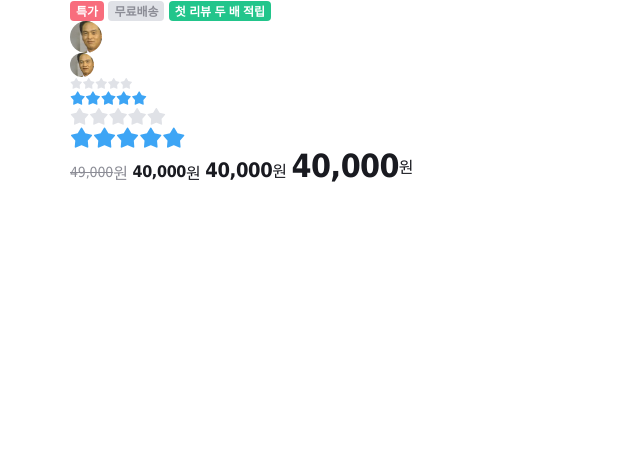
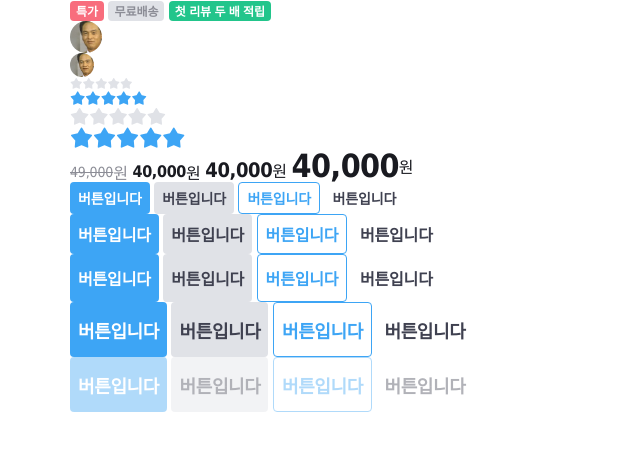
Before and after one commit to codeblue25/tommorrow_house, a website: page index.html in a window 1280 px wide. Shown: the whole page, without its empty margins (0-640 px from the left). Drawn offline with nearby package versions, Linux system fonts and the light colour scheme; files that its build step writes are made by us from their sources; files whose address does not match are found by name.

Commit message:
💄 Implement button components

```diff
--- a/index.html
+++ b/index.html
@@ -93,6 +93,51 @@
           <span class="currency">원</span>
         </div>
       </div>
+
+      <div>
+        <div>
+          <button type="button" class="btn-primary btn-32">버튼입니다</button>
+          <button type="button" class="btn-secondary btn-32">버튼입니다</button>
+          <button type="button" class="btn-outlined btn-32">버튼입니다</button>
+          <button type="button" class="btn-ghost btn-32">버튼입니다</button>
+        </div>
+
+        <div>
+          <button type="button" class="btn-primary btn-40">버튼입니다</button>
+          <button type="button" class="btn-secondary btn-40">버튼입니다</button>
+          <button type="button" class="btn-outlined btn-40">버튼입니다</button>
+          <button type="button" class="btn-ghost btn-40">버튼입니다</button>
+        </div>
+
+        <div>
+          <button type="button" class="btn-primary btn-48">버튼입니다</button>
+          <button type="button" class="btn-secondary btn-48">버튼입니다</button>
+          <button type="button" class="btn-outlined btn-48">버튼입니다</button>
+          <button type="button" class="btn-ghost btn-48">버튼입니다</button>
+        </div>
+
+        <div>
+          <button type="button" class="btn-primary btn-55">버튼입니다</button>
+          <button type="button" class="btn-secondary btn-55">버튼입니다</button>
+          <button type="button" class="btn-outlined btn-55">버튼입니다</button>
+          <button type="button" class="btn-ghost btn-55">버튼입니다</button>
+        </div>
+
+        <div>
+          <button type="button" class="btn-primary btn-55" disabled>
+            버튼입니다
+          </button>
+          <button type="button" class="btn-secondary btn-55" disabled>
+            버튼입니다
+          </button>
+          <button type="button" class="btn-outlined btn-55" disabled>
+            버튼입니다
+          </button>
+          <button type="button" class="btn-ghost btn-55" disabled>
+            버튼입니다
+          </button>
+        </div>
+      </div>
     </div>
   </body>
 </html>
--- a/styles/main.scss
+++ b/styles/main.scss
@@ -15,5 +15,6 @@
 @import './modules/avatars';
 @import './modules/star-ratings';
 @import './modules/prices';
+@import './modules/buttons';
 
 @import './layouts/grids';
--- /dev/null
+++ b/styles/modules/_buttons.scss
@@ -0,0 +1,75 @@
+%btn-base {
+  @include inline-flexbox;
+  padding: 0 8px;
+  font-weight: 700;
+  border-radius: 4px;
+
+  &:disabled {
+    cursor: not-allowed;
+    opacity: 0.4;
+  }
+}
+
+// NOTE: Button Styles
+.btn-primary {
+  @extend %btn-base;
+  color: $white;
+  background-color: $blue;
+  transition: background-color 200ms ease-in-out;
+
+  &:not(:disabled):hover {
+    background-color: $blue-dark;
+  }
+}
+
+.btn-secondary {
+  @extend %btn-base;
+  color: $primary;
+  background-color: $border;
+  transition: background-color 200ms ease-in-out;
+
+  &:not(:disabled):hover {
+    background-color: $tertiary;
+  }
+}
+
+.btn-outlined {
+  @extend %btn-base;
+  color: $blue;
+  background-color: $white;
+  border: 1px solid $blue;
+  transition: background-color 200ms ease-in-out;
+
+  &:not(:disabled):hover {
+    background-color: $blue-light;
+  }
+}
+
+.btn-ghost {
+  @extend %btn-base;
+  color: $primary;
+  background-color: transparent;
+  transition: color 200ms ease-in-out;
+
+  &:not(:disabled):hover {
+    color: $secondary;
+  }
+}
+
+// NOTE: Button Size
+.btn-32 {
+  @include text-style(14);
+  height: 32px;
+}
+.btn-40 {
+  @include text-style(16);
+  height: 40px;
+}
+.btn-48 {
+  @include text-style(16);
+  height: 48px;
+}
+.btn-55 {
+  @include text-style(18);
+  height: 55px;
+}
```
